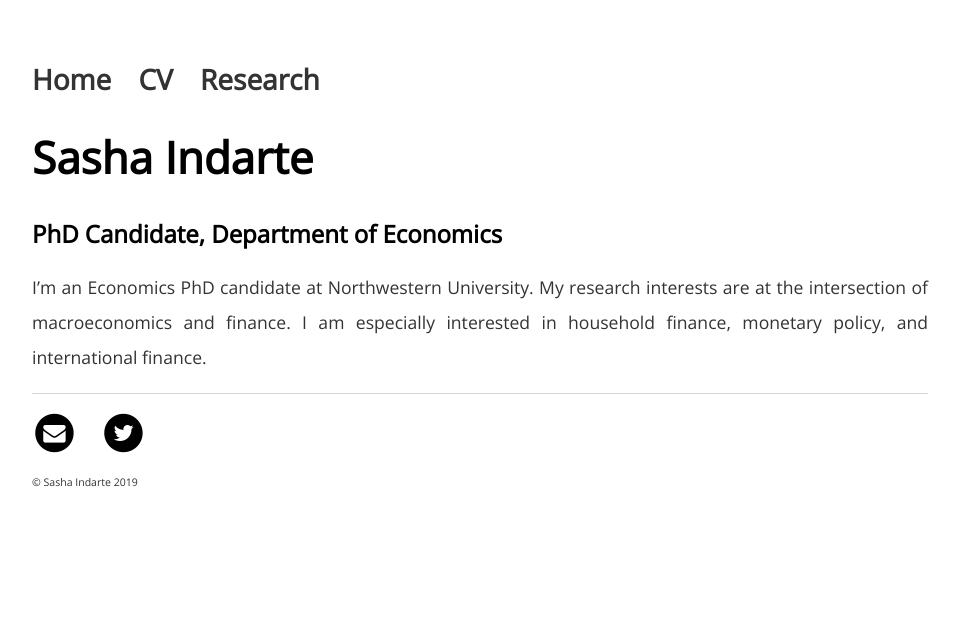
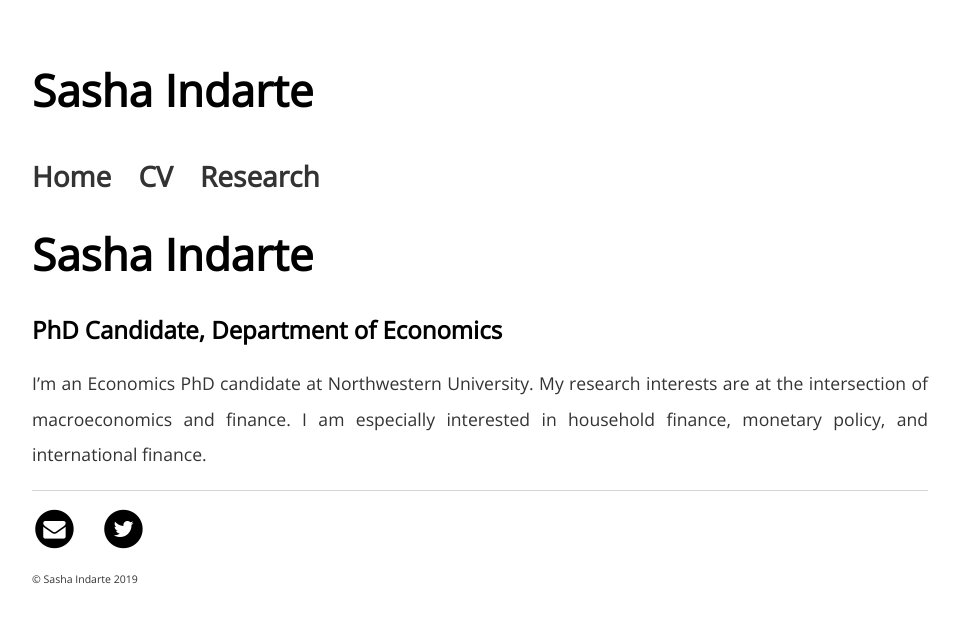
Before and after one commit to sashaindarte/sashaindarte.github.io, a Jekyll site: the page built from index.html, in a window 1280 px wide. Shown: the top 623 px of the page, without its empty margins (160-1119 px from the left). Built offline with Jekyll 4.4.1, drawn with Linux system fonts in a browser that asks for light colours.

Commit message:
Update default.html

```diff
--- a/_layouts/default.html
+++ b/_layouts/default.html
@@ -9,6 +9,7 @@
 		</head>
 		<body>
 			<nav>
+				<h1>Sasha Indarte</h1>
 	    		<ul>
 	        		<li><a href="/">Home</a></li>
 	        		<li><a href="/cv">CV</a></li>
```
